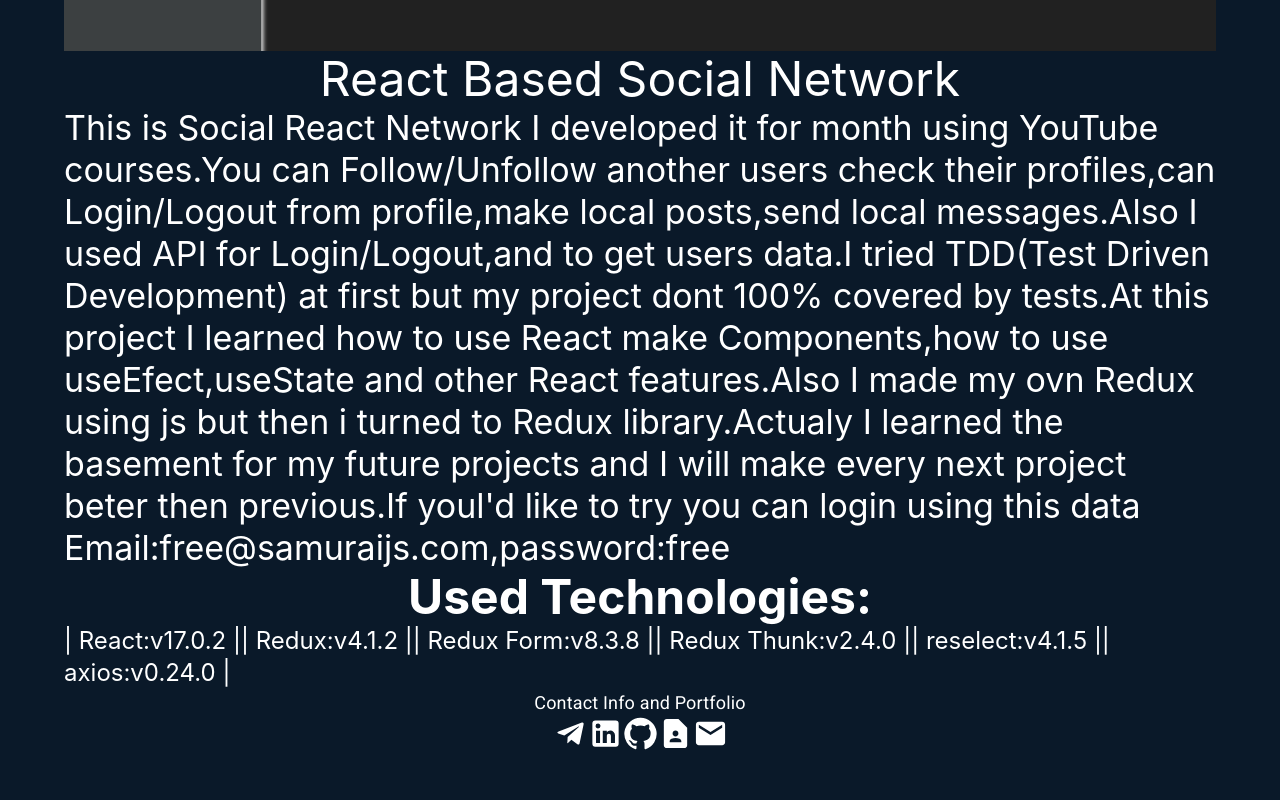
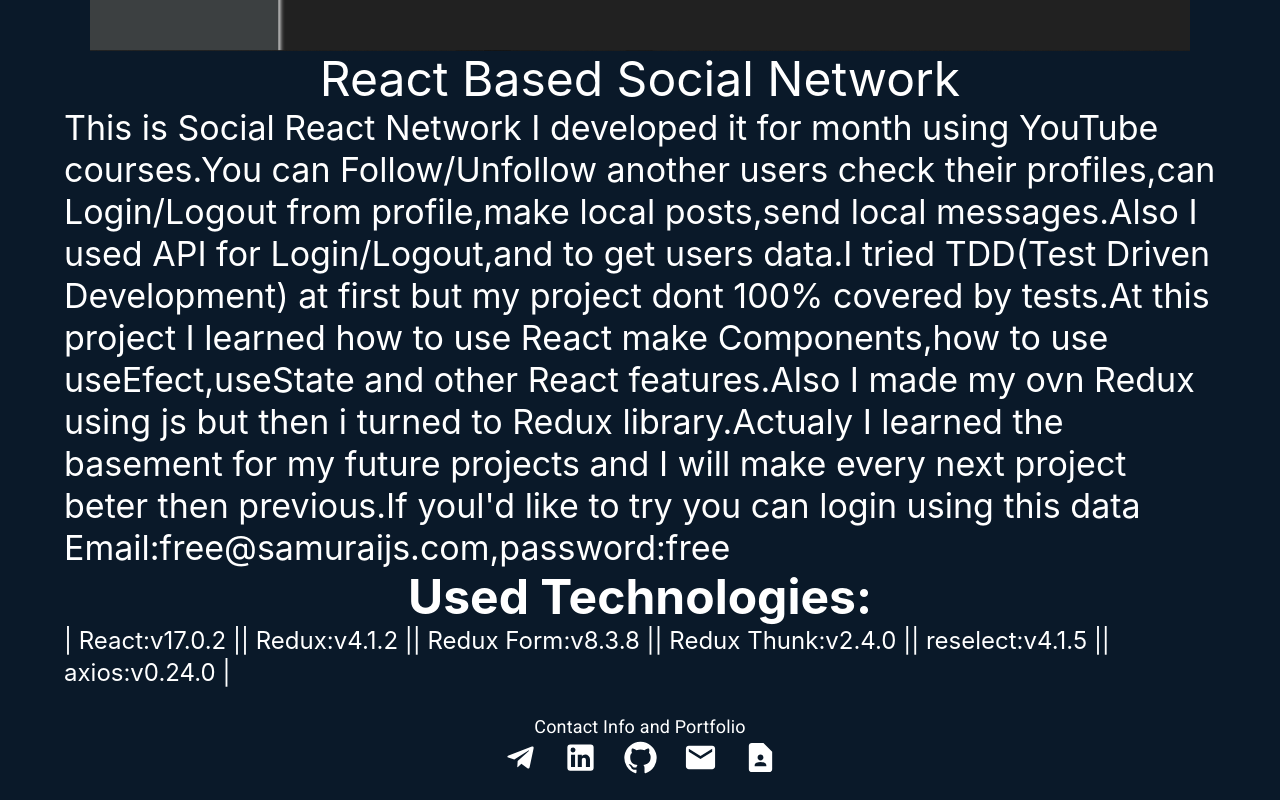
Before and after one commit to AndriyDubovichWork/Portfolio, a React (Create React App) app: page /Portfolio/project/1 in a window 1280 px wide. Shown: the part 637-1437 px from the top of the page. Before the commit the page ends 1392 px from the top, so only its background shows below. Built offline with nearby package versions, Linux system fonts and the light colour scheme; a web font is replaced by a local one.

Commit message:
social media effect

```diff
--- a/src/Components/Body/Body.module.css
+++ b/src/Components/Body/Body.module.css
@@ -1,7 +1,7 @@
 .MainInfo {
   margin-bottom: 5%;
   height: 600px;
-  width: 90vw;
+  margin: auto;
   color: white;
   display: flex;
   justify-content: center;
--- a/src/Components/Body/WorkExamples.jsx
+++ b/src/Components/Body/WorkExamples.jsx
@@ -30,7 +30,7 @@
       this.sitetheme = ligthTheme;
     }
     return (
-      <ImageList gap={10} sx={{ width: '90vw' }}>
+      <ImageList gap={10} sx={{ margin: 'auto' }}>
         <ImageListItem key='Subheader' cols={2}>
           <ListSubheader
             component='div'
--- a/src/Components/Fotter/Fotter.jsx
+++ b/src/Components/Fotter/Fotter.jsx
@@ -9,100 +9,142 @@
 import EmailIcon from '@mui/icons-material/Email';
 import MarkEmailReadIcon from '@mui/icons-material/MarkEmailRead';
 import { connect } from 'react-redux';
+import style from './Fotter.module.css';
 
 let sitetheme = darkTheme;
-class Fotter extends React.Component {
-  componentDidMount() {
-    if (this.props.isDarkTheme) {
+const Fotter = (props) => {
+  const [isCopied, setisCopied] = useState(false);
+
+  useEffect(() => {
+    if (props.isDarkTheme) {
       sitetheme = darkTheme;
     } else {
       sitetheme = ligthTheme;
     }
-  }
+  }, []);
 
-  render() {
-    {
-      if (this.props.isDarkTheme) {
+  if (props.isDarkTheme) {
     sitetheme = darkTheme;
   } else {
     sitetheme = ligthTheme;
   }
-    }
+
   return (
-      <Box theme={sitetheme} component='div' sx={{ textAlign: 'center' }}>
+    <Box
+      sx={{ mt: 3 }}
+      className={style.Fotter}
+      theme={sitetheme}
+      component='div'
+      // sx={{ textAlign: 'center' }}
+    >
       <Typography
         fontSize='large'
         sx={{ color: sitetheme.palette.primary.color }}
       >
         Contact Info and Portfolio
       </Typography>
-        <Box theme={sitetheme}>
-          <Link key={1} href='https://t.me/asa_dad' target='_blank'>
+      <Box theme={sitetheme} className={style.wrapper}>
+        <Link
+          className={style.icon}
+          key={1}
+          href='https://t.me/asa_dad'
+          target='_blank'
+        >
+          <div className={style.tooltip}>Telegram</div>
+          <span>
             <TelegramIcon
+              className={style.fab}
               fontSize='large'
               sx={{ color: sitetheme.palette.primary.color }}
             />
+          </span>
         </Link>
         <Link
+          className={style.icon}
           key={2}
           href='https://www.linkedin.com/in/andriy-dubovich-14507821a/'
           target='_blank'
         >
+          <div className={style.tooltip}>LinkedIn</div>
+          <span>
             <LinkedInIcon
+              className={style.fab}
               fontSize='large'
               sx={{ color: sitetheme.palette.primary.color }}
             />
+          </span>
         </Link>
         <Link
+          className={style.icon}
           key={3}
           href='https://github.com/AndriyDubovichWork'
           target='_blank'
         >
+          <div className={style.tooltip}>GitHub</div>
+          <span>
             <GitHubIcon
+              className={style.fab}
               fontSize='large'
               sx={{ color: sitetheme.palette.primary.color }}
             />
+          </span>
         </Link>
+
+        <div
+          className={style.icon}
+          sx={{ cursor: 'pointer' }}
+          key={5}
+          onClick={() => {
+            setisCopied(true);
+            navigator.clipboard.writeText('andriydubovichwork@gmail.com');
+            setTimeout(() => {
+              setisCopied(false);
+            }, 2000);
+          }}
+        >
+          {!isCopied ? (
+            <>
+              <div className={style.tooltip}>email</div>
+              <span>
+                <EmailIcon
+                  className={style.fab}
+                  fontSize='large'
+                  sx={{ color: sitetheme.palette.primary.color }}
+                />
+              </span>
+            </>
+          ) : (
+            <>
+              <div className={style.tooltip}>copied</div>
+              <span>
+                <MarkEmailReadIcon
+                  className={style.fab}
+                  fontSize='large'
+                  sx={{ color: sitetheme.palette.primary.color }}
+                />
+              </span>
+            </>
+          )}
+        </div>
         <Link
+          className={style.icon}
           key={4}
           href='https://drive.google.com/file/d/1T8-FCz55R5X94OAoz4E2Qjuau2HyQm7B/view?usp=sharing'
           target='_blank'
         >
+          <div className={style.tooltip}>Portfolio.pdf</div>
+          <span>
             <ContactPageIcon
+              className={style.fab}
               fontSize='large'
               sx={{ color: sitetheme.palette.primary.color }}
             />
-          </Link>
-          <Link
-            sx={{ cursor: 'pointer' }}
-            key={5}
-            href='https://mail.google.com/mail/u/1/#inbox?compose=new'
-            target='_blank'
-            onClick={() => {
-              this.setisCopied(true);
-              setTimeout(() => {
-                navigator.clipboard.writeText('andriydubovichwork@gmail.com');
-                this.setisCopied(false);
-              }, 2000);
-            }}
-          >
-            {!this.isCopied ? (
-              <EmailIcon
-                fontSize='large'
-                sx={{ color: sitetheme.palette.primary.color }}
-              />
-            ) : (
-              <MarkEmailReadIcon
-                fontSize='large'
-                sx={{ color: sitetheme.palette.primary.color }}
-              />
-            )}
+          </span>
         </Link>
       </Box>
     </Box>
   );
-  }
-}
+};
 const MapStateToProps = (state) => {
   return {
     isDarkTheme: state.main.isDarkTheme,
--- /dev/null
+++ b/src/Components/Fotter/Fotter.module.css
@@ -0,0 +1,72 @@
+.Fotter {
+  display: grid;
+  height: 100%;
+  width: 100%;
+  place-items: center;
+}
+
+.wrapper {
+  display: inline-flex;
+}
+.wrapper .icon {
+  margin: 0;
+  text-align: center;
+  cursor: pointer;
+  display: flex;
+  align-items: center;
+  justify-content: center;
+  position: relative;
+  z-index: 2;
+  transition: 0.4s cubic-bezier(0.68, -0.55, 0.265, 1.55);
+}
+.wrapper .icon span {
+  display: block;
+  height: 60px;
+  width: 60px;
+  border-radius: 50%;
+  position: relative;
+  z-index: 2;
+  transition: 0.4s cubic-bezier(0.68, -0.55, 0.265, 1.55);
+}
+.wrapper .icon span img {
+  line-height: 60px;
+  font-size: 25px;
+}
+.wrapper .icon .tooltip {
+  position: absolute;
+  top: 0;
+  z-index: 1;
+  background: #fff;
+  color: #fff;
+  padding: 10px 18px;
+  font-size: 20px;
+  font-weight: 500;
+  border-radius: 25px;
+  opacity: 0;
+  pointer-events: none;
+  box-shadow: 0px 10px 10px rgba(0, 0, 0, 0.1);
+  transition: 0.4s cubic-bezier(0.68, -0.55, 0.265, 1.55);
+}
+.wrapper .icon:hover .tooltip {
+  top: -70px;
+  opacity: 1;
+  pointer-events: auto;
+}
+.icon .tooltip:before {
+  position: absolute;
+  content: '';
+  height: 15px;
+  width: 15px;
+  background: #fff;
+  left: 50%;
+  bottom: -6px;
+  transform: translateX(-50%) rotate(45deg);
+  transition: 0.4s cubic-bezier(0.68, -0.55, 0.265, 1.55);
+}
+.wrapper .icon:hover span {
+  color: #fff;
+}
+.wrapper .icon:hover span,
+.wrapper .icon:hover .tooltip {
+  color: rgb(0, 0, 0);
+}
--- a/src/Components/Header/Header.jsx
+++ b/src/Components/Header/Header.jsx
@@ -40,7 +40,7 @@
   render() {
     return (
       <HideOnScroll {...this.props}>
-        <AppBar theme={sitetheme} position='static'>
+        <AppBar theme={sitetheme} sx={{ position: 'static' }}>
           <Toolbar>
             <Grid
               container
--- a/src/Components/Project/Project.jsx
+++ b/src/Components/Project/Project.jsx
@@ -45,7 +45,7 @@
       >
         <ImageListItem key={'img'}>
           <img
-            style={{ height: '600px', width: '90vw' }}
+            style={{ height: '600px', margin: 'auto' }}
             src={project.img}
             loading='lazy'
           />
```
Lines whose indentation alone changed are shown as unchanged.
